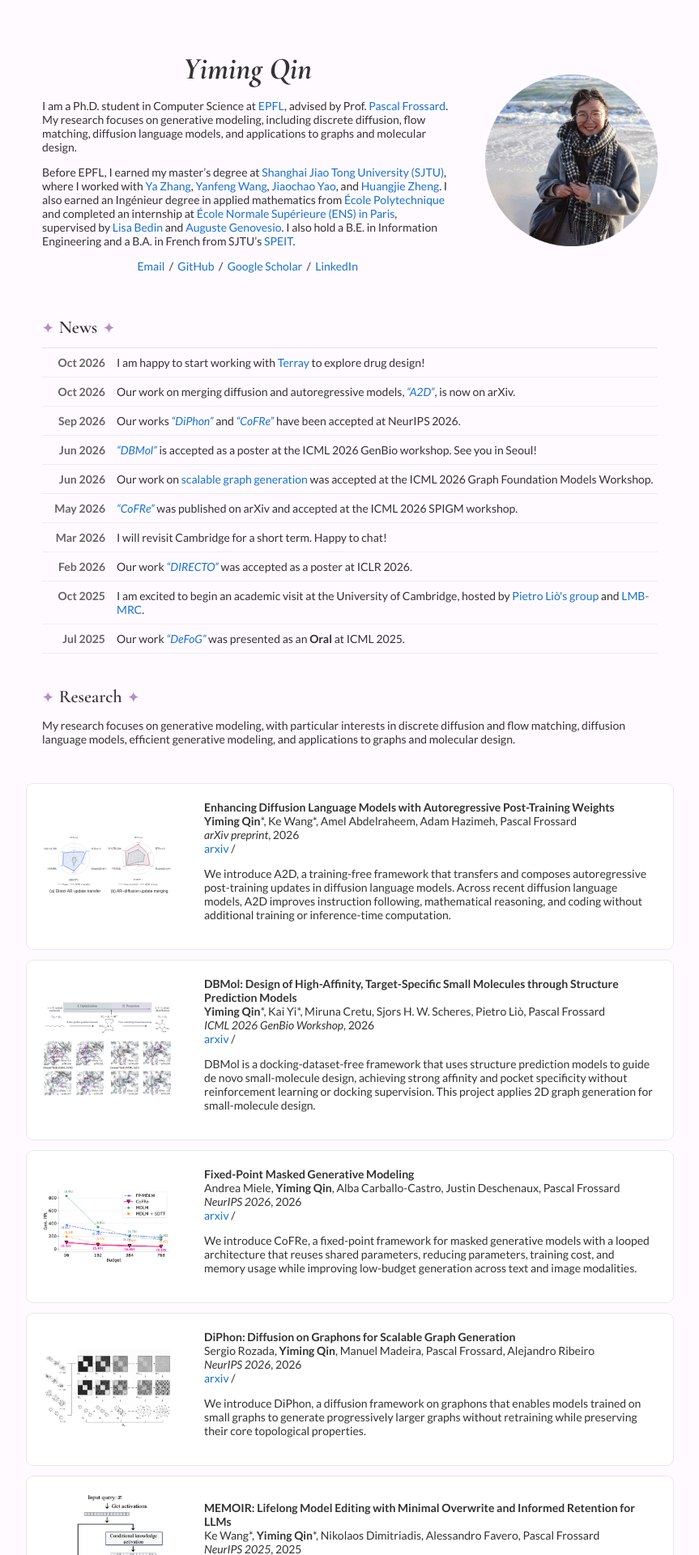
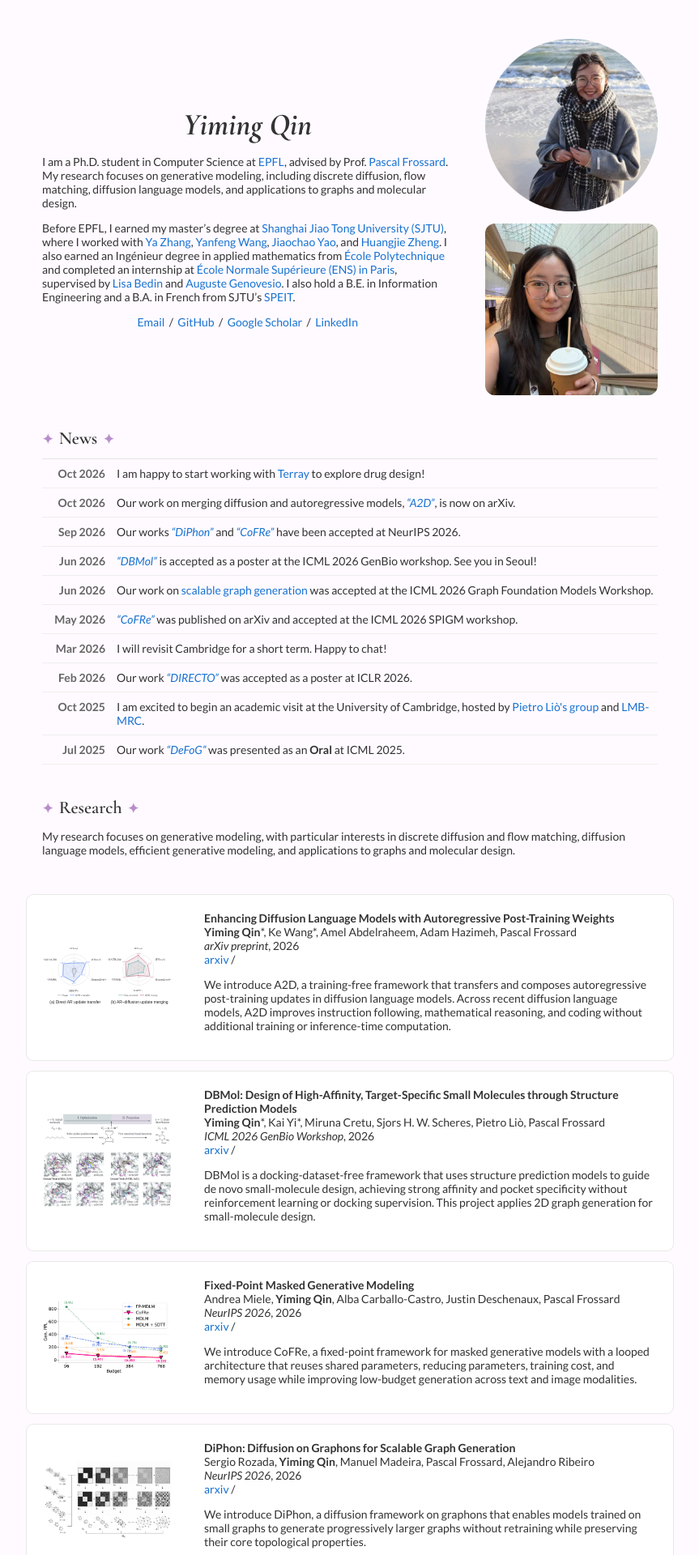
Before and after one commit to qym7/qym7.github.io, a Jekyll site: the page built from _posts/2026-10-06-A2D.markdown, in a window 1280 px wide. Shown: the top 1920 px of the page at 81% size, without its empty margins (208-1071 px from the left). Built offline with Jekyll 4.4.1, drawn with Linux system fonts in a browser that asks for light colours.

Commit message:
Add alternate profile photo for comparison

```diff
--- a/_layouts/default.html
+++ b/_layouts/default.html
@@ -49,6 +49,7 @@
             </td>
             <td style="padding:2.5%;width:30%;max-width:40%">
               <img style="width:100%;max-width:100%" alt="profile photo" src="images/my_photo.png">
+              <img style="display:block;width:100%;max-width:100%;aspect-ratio:1;object-fit:cover;object-position:center 42%;margin-top:12px;border-radius:12px" alt="Profile photo at a cafe" src="images/pic.jpg">
             </td>
           </tr>
         </table>
```
Also changed, not shown: images/pic.jpg (added).
